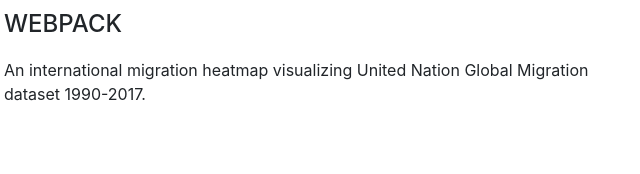
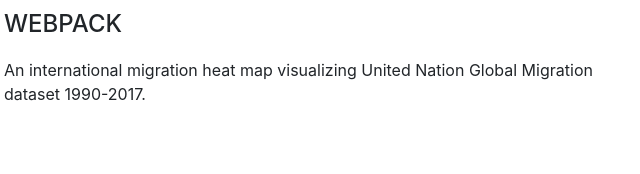
Before and after one commit to evaizli/portfolio, a website with bundled scripts: page index.html in a window 1280 px wide. Shown: the part 2666-2840 px from the top of the page, 316-956 px from the left. Built offline with nearby package versions, Linux system fonts and the light colour scheme; a web font is replaced by a local one.

Commit message:
update content

```diff
--- a/index.html
+++ b/index.html
@@ -262,7 +262,7 @@
               <div class="resume-content">
                 <h3 class="mb-0">Global Migration Map</h3>
                 <div class="subheading mb-3">JavaScript, DataMaps Library, News API, CSS, Webpack</div>
-                <div>An international migration heatmap visualizing United Nation Global Migration dataset 1990-2017.</div>
+                <div>An international migration heat map visualizing United Nation Global Migration dataset 1990-2017.</div>
                 <br>
 
                 <!-- <img class="img-fluid img-profile rounded-circle mx-auto mb-2" src="img/map.png" alt=""> -->
```
